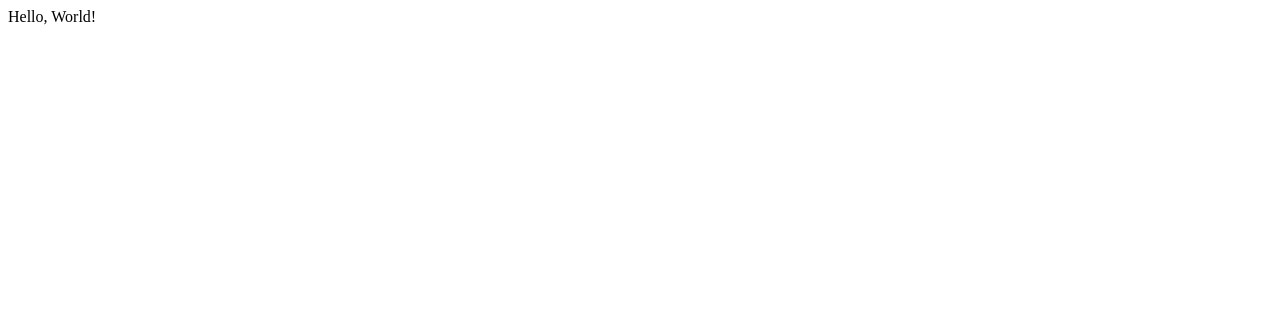
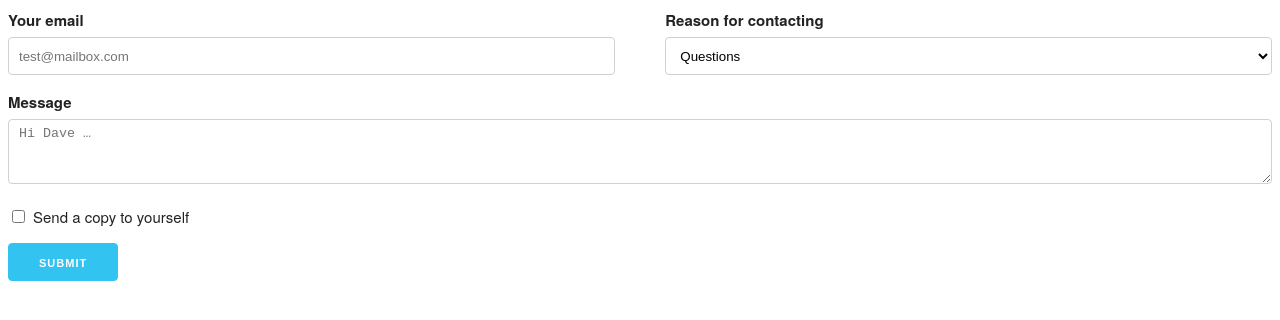
Before and after one commit to tarrows/look-at-static, a Gatsby site in the folder viewer-gatsby/: page / in a window 1280 px wide. Built offline with nearby package versions, Linux system fonts and the light colour scheme; Gatsby itself is replaced by a stand-in of ours.

Commit message:
introduce skelton

```diff
--- a/viewer-gatsby/gatsby-config.js
+++ b/viewer-gatsby/gatsby-config.js
@@ -4,5 +4,6 @@ module.exports = {
   },
   plugins: [
     `gatsby-plugin-typescript`,
+    `gatsby-plugin-react-helmet`
   ]
 }
--- a/viewer-gatsby/package.json
+++ b/viewer-gatsby/package.json
@@ -11,13 +11,16 @@
   "license": "MIT",
   "dependencies": {
     "gatsby": "^2.1.4",
+    "gatsby-plugin-react-helmet": "^3.0.6",
     "gatsby-plugin-typescript": "^2.0.8",
     "react": "^16.8.2",
-    "react-dom": "^16.8.2"
+    "react-dom": "^16.8.2",
+    "react-helmet": "^5.2.0"
   },
   "devDependencies": {
     "@types/react": "^16.8.3",
     "@types/react-dom": "^16.8.2",
+    "@types/react-helmet": "^5.0.8",
     "typescript": "^3.3.3"
   }
 }
--- /dev/null
+++ b/viewer-gatsby/src/components/Helmet.tsx
@@ -0,0 +1,12 @@
+import * as React from 'react'
+import { Helmet } from 'react-helmet'
+
+const MyHelmet: React.FC = () => (
+  <Helmet>
+    <meta charSet="utf-8" />
+    <title>Data Viewer</title>
+    <link rel="stylesheet" href="https://cdnjs.cloudflare.com/ajax/libs/skeleton/2.0.4/skeleton.min.css" />
+  </Helmet>
+)
+
+export default MyHelmet
--- a/viewer-gatsby/src/pages/index.tsx
+++ b/viewer-gatsby/src/pages/index.tsx
@@ -1,5 +1,30 @@
 import * as React from 'react'
+import MyHelmet from '../components/Helmet';
 
-const Index: React.FC<{}> = () => (<>Hello, World!</>)
+const Index: React.FC<{}> = () => (<><MyHelmet></MyHelmet>
+<form>
+  <div className="row">
+    <div className="six columns">
+      <label>Your email</label>
+      <input className="u-full-width" type="email" placeholder="test@mailbox.com" id="exampleEmailInput" />
+    </div>
+    <div className="six columns">
+      <label>Reason for contacting</label>
+      <select className="u-full-width" id="exampleRecipientInput">
+        <option value="Option 1">Questions</option>
+        <option value="Option 2">Admiration</option>
+        <option value="Option 3">Can I get your number?</option>
+      </select>
+    </div>
+  </div>
+  <label>Message</label>
+  <textarea className="u-full-width" placeholder="Hi Dave …" id="exampleMessage"></textarea>
+  <label className="example-send-yourself-copy">
+    <input type="checkbox" />
+    <span className="label-body">Send a copy to yourself</span>
+  </label>
+  <input className="button-primary" type="submit" value="Submit" />
+</form>
+</>)
 
 export default Index
```
Also changed, not shown: 1 other file.
